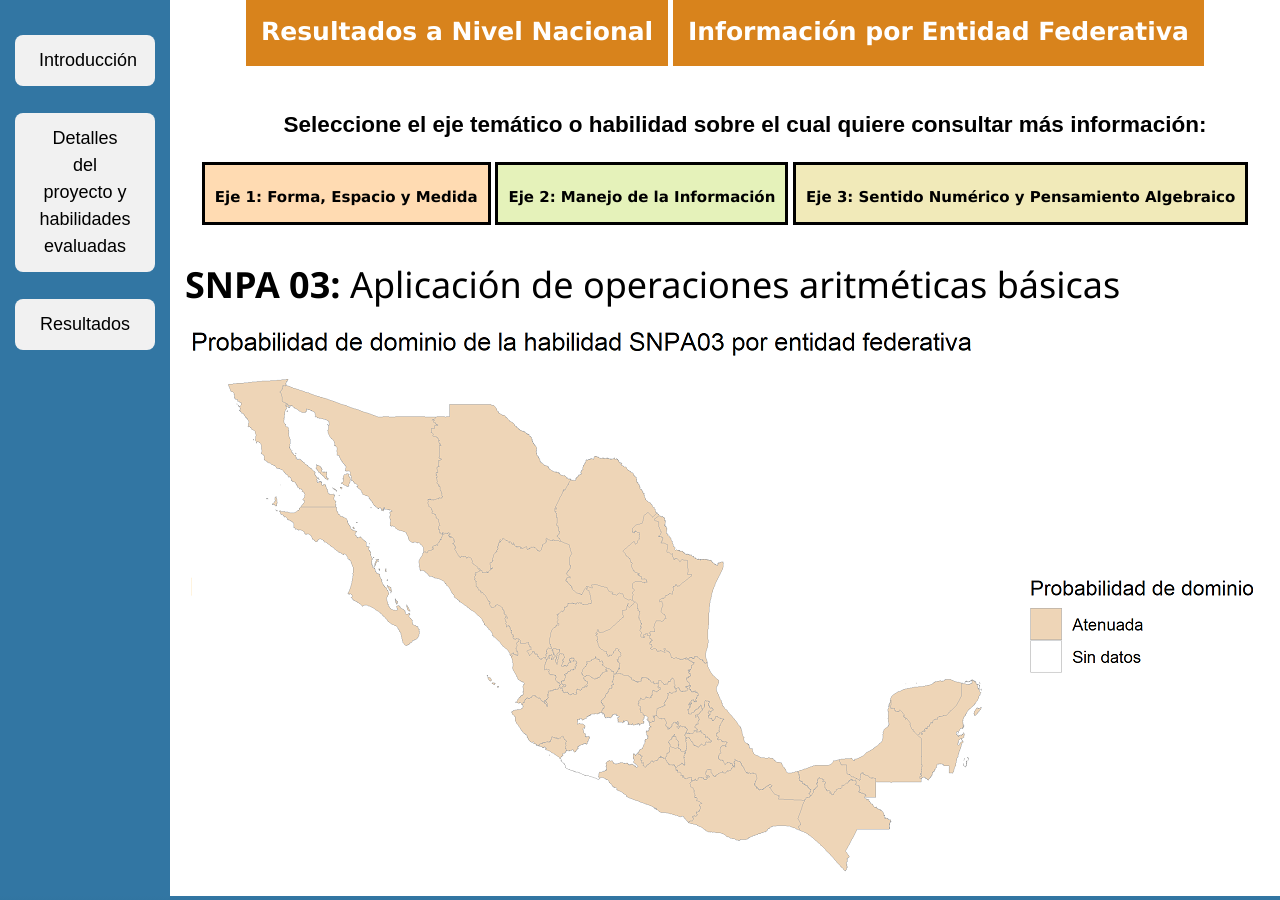
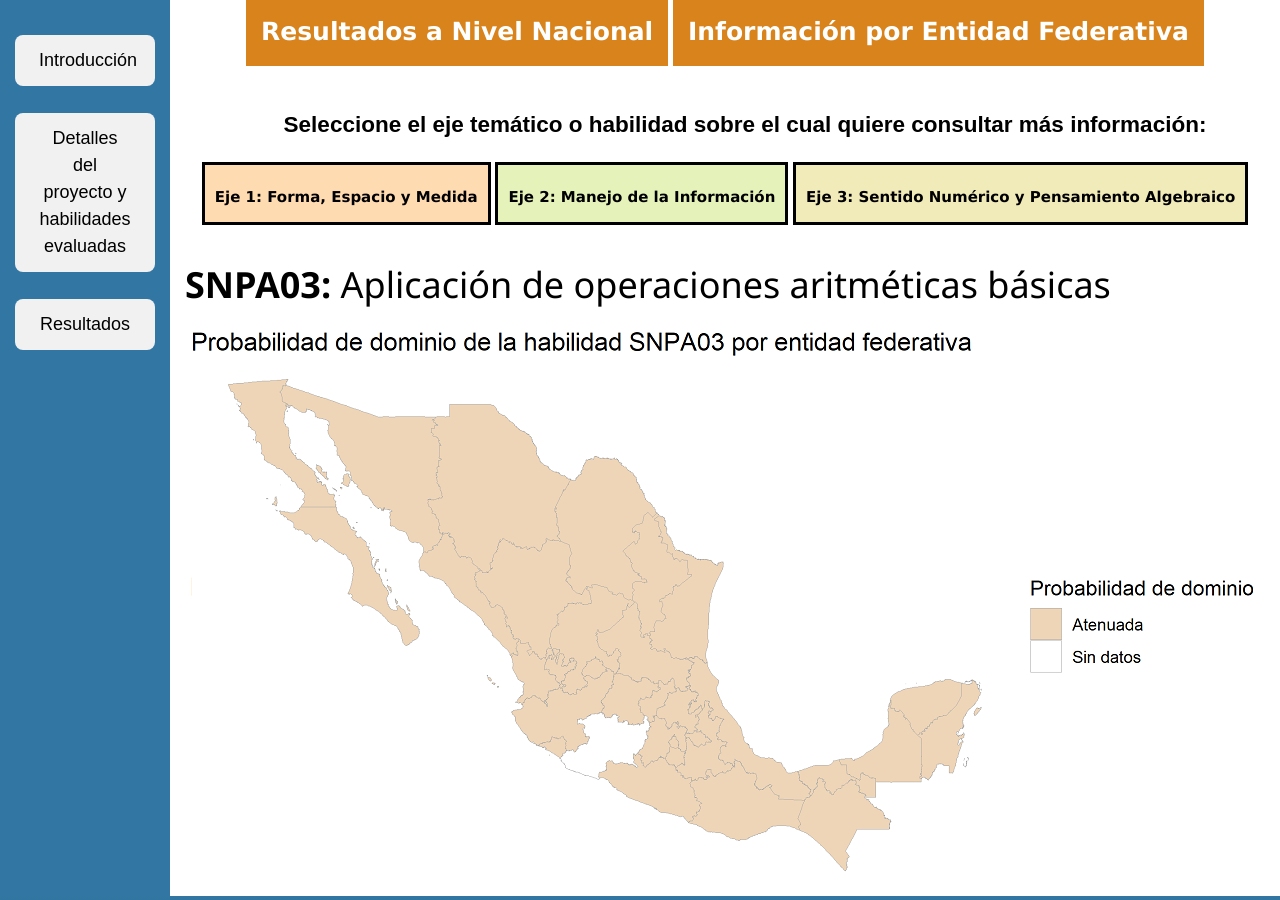
Before and after one commit to rimedie/rimedie.github.io, a Jekyll site: the page built from ProyVisuales/1_Infografia_Feb2019/Heatmaps/SNPA03.html, in a window 1280 px wide and 900 px high, scrolled down 600 px. Built offline with Jekyll 4.4.1, drawn with Linux system fonts in a browser that asks for light colours.

Commit message:
Update SNPA03.html

```diff
--- a/ProyVisuales/1_Infografia_Feb2019/Heatmaps/SNPA03.html
+++ b/ProyVisuales/1_Infografia_Feb2019/Heatmaps/SNPA03.html
@@ -4,7 +4,7 @@
 ---
 <div class="blurb">
 
-	<h1><b>SNPA 03:</b> Aplicación de operaciones aritméticas básicas</h1>
+	<h1><b>SNPA03:</b> Aplicación de operaciones aritméticas básicas</h1>
 	<center>
 	<img class="displayed" src="SNPA03.png" />
 	</center>
```
